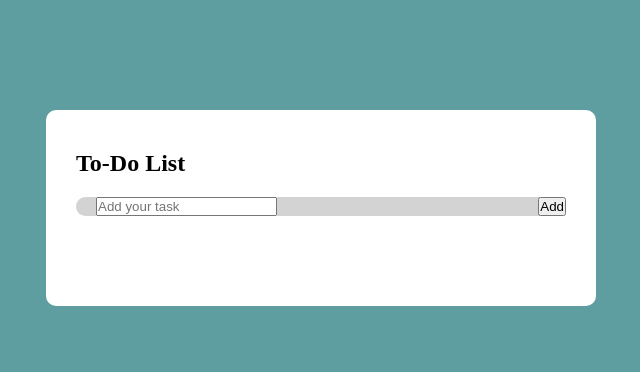
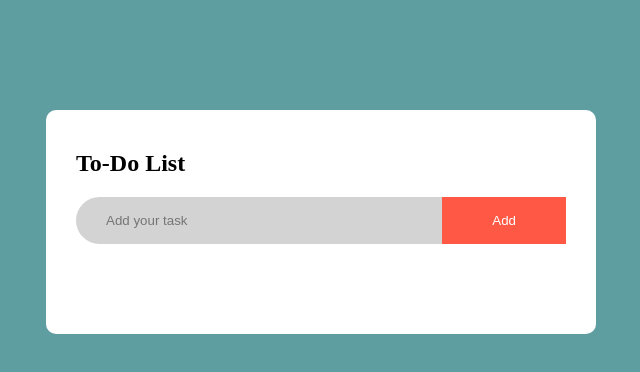
Before and after one commit to ZocDock/DemoToDo, a website: page index.html in a window 1280 px wide. Shown: the whole page, without its empty margins (319-959 px from the left). Drawn offline with Linux system fonts and the light colour scheme.

Commit message:
added styling for input and button

```diff
--- a/styles.css
+++ b/styles.css
@@ -40,3 +40,19 @@ h2 {
     padding-left: 20px;
     margin-bottom: 20px;
 }
+
+input{
+    flex: 1;
+    border: none;
+    outline: none;
+    background: transparent;
+    padding: 10px;
+}
+
+button{
+    border: none;
+    outline: none;
+    padding: 16px 50px;
+    background: #ff5945;
+    color: white;
+}
```
